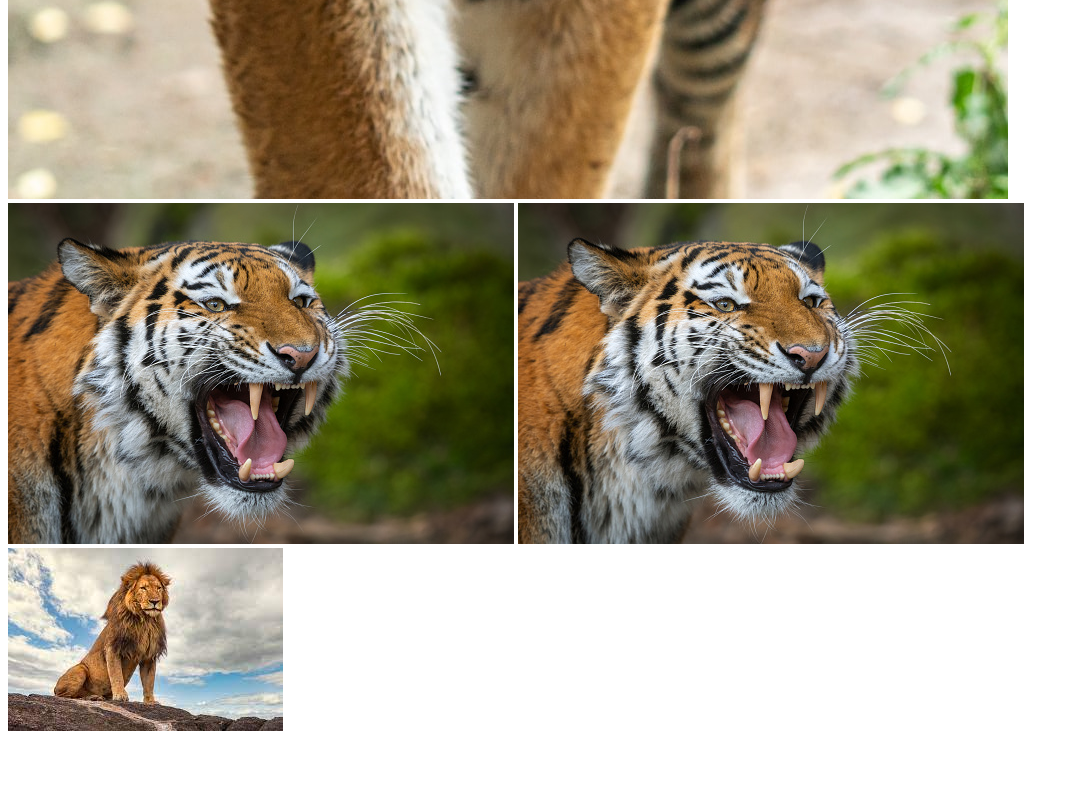
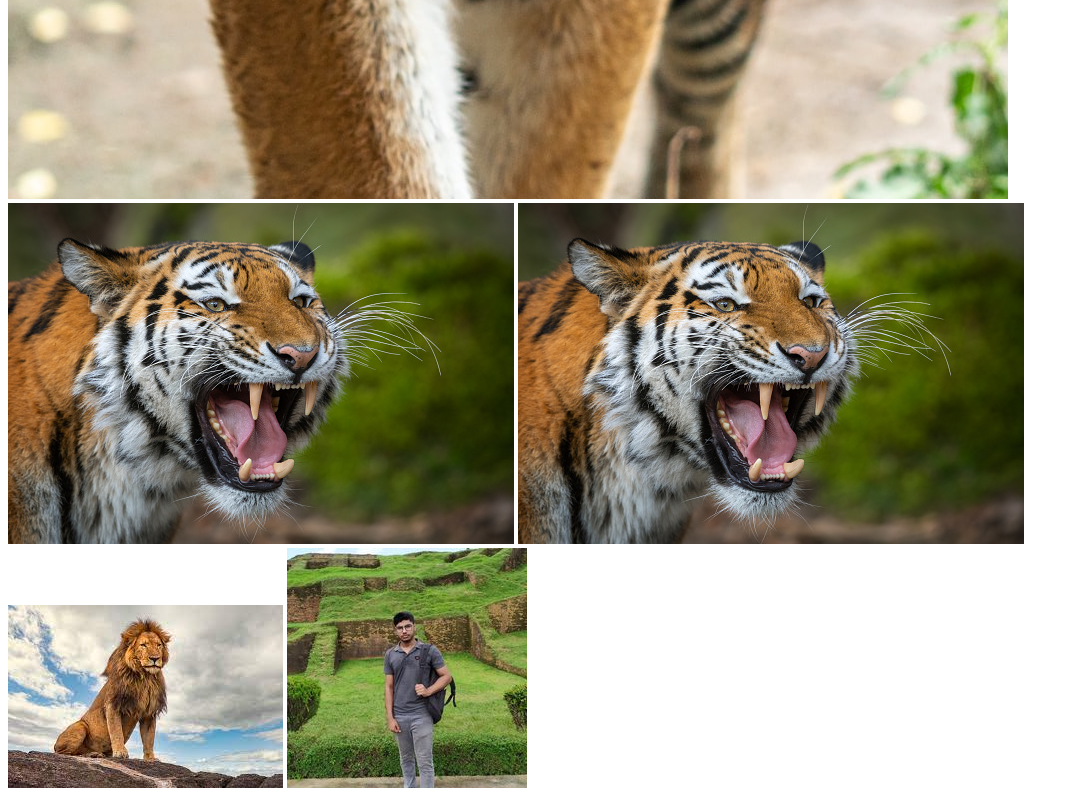
Before and after one commit to tonom71/my-third-repo, a plain HTML site: page index.html in a window 1280 px wide. Shown: the part 1897-2697 px from the top of the page, without its empty margins (0-1079 px from the left). Before the commit the page ends 2640 px from the top, so only its background shows below. Drawn offline with Linux system fonts and the light colour scheme.

Commit message:
image_my

```diff
--- a/index.html
+++ b/index.html
@@ -17,5 +17,6 @@
     <img src="photo2.jpg" alt="">
     <img src="photo2.jpg" alt="">
     <img src="animal/photo3.jfif" alt="">
+    <img src="my_image.jpg" alt="">
 </body>
 </html>
```
Also changed, not shown: my_image.jpg (added).
